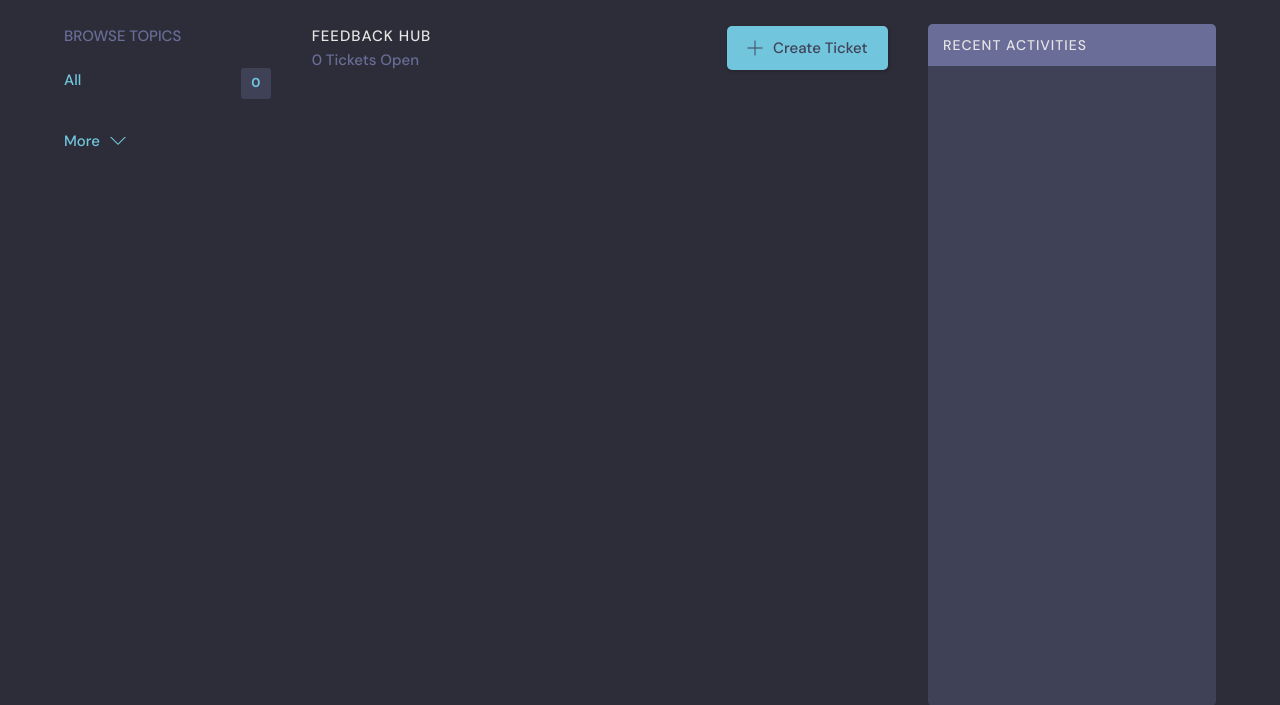
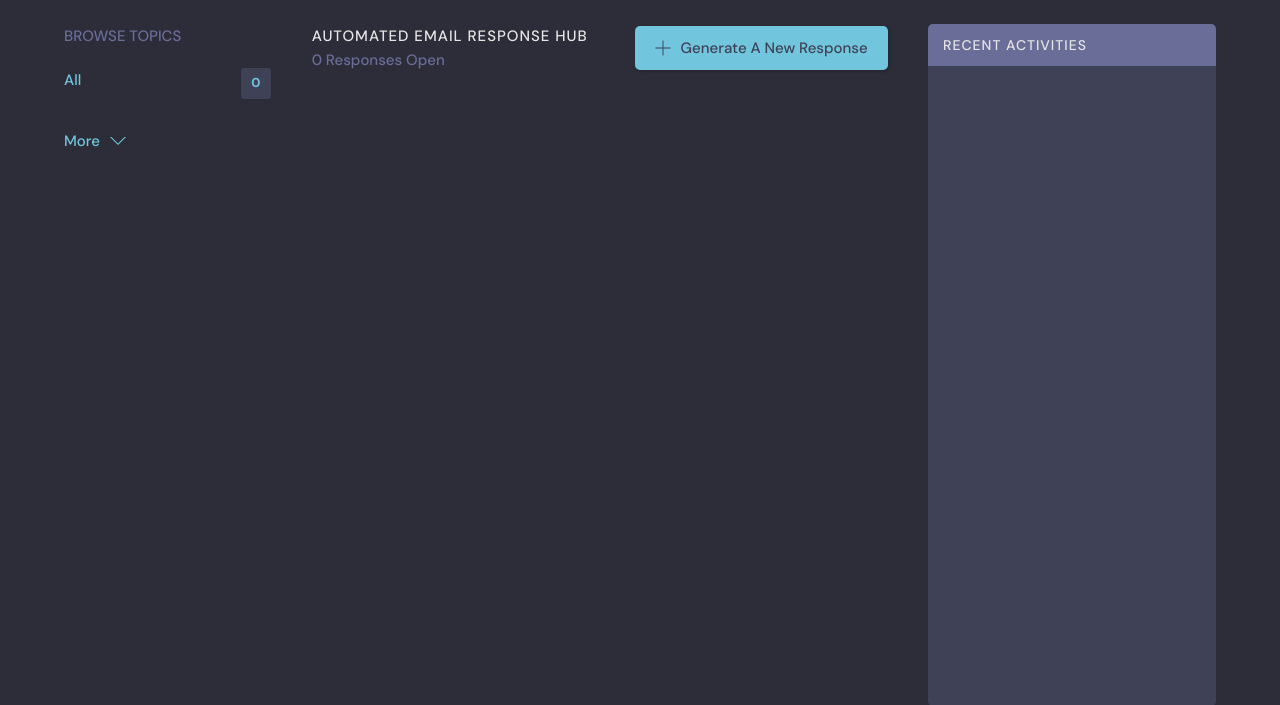
Before and after one commit to M3X1CO/Exchange, a Django app: page / in a window 1280 px wide. Shown: the part 76-781 px from the top of the page. Run offline with Django 5.2, Linux system fonts and the light colour scheme; data that the repository does not hold is empty.

Commit message:
Update home.html
changed the labels for some ui elements

```diff
--- a/base/templates/base/home.html
+++ b/base/templates/base/home.html
@@ -13,7 +13,7 @@
         <form action="{% url 'home' %}" method="GET"  class="header__search" enctype="multipart/form-data">
           <label>
             <svg version="1.1" xmlns="http://www.w3.org/2000/svg" width="32" height="32" viewBox="0 0 32 32">
-              <title>search</title>
+              <title>Search</title>
               <path
                 d="M32 30.586l-10.845-10.845c1.771-2.092 2.845-4.791 2.845-7.741 0-6.617-5.383-12-12-12s-12 5.383-12 12c0 6.617 5.383 12 12 12 2.949 0 5.649-1.074 7.741-2.845l10.845 10.845 1.414-1.414zM12 22c-5.514 0-10-4.486-10-10s4.486-10 10-10c5.514 0 10 4.486 10 10s-4.486 10-10 10z"
               ></path>
@@ -22,15 +22,15 @@
           </label>
         </form>
         <div class="mobile-menuItems">
-          <a class="btn btn--main btn--pill" href="{% url 'topics' %}">Browse Topics</a>
+          <a class="btn btn--main btn--pill" href="{% url 'topics' %}">Browse Emails</a>
           <a class="btn btn--main btn--pill" href="{% url 'activity' %}">Recent Activities</a>
         </div>
       </div>
 
       <div class="roomList__header">
         <div>
-          <h2>Feedback Hub</h2>
-          <p>{{room_count}} Tickets Open</p>
+          <h2>Automated Email Response Hub</h2>
+          <p>{{room_count}} Responses Open</p>
         </div>
         <a class="btn btn--main" href="{% url 'create-room' %}">
           <svg version="1.1" xmlns="http://www.w3.org/2000/svg" width="32" height="32" viewBox="0 0 32 32">
@@ -39,7 +39,7 @@
               d="M16.943 0.943h-1.885v14.115h-14.115v1.885h14.115v14.115h1.885v-14.115h14.115v-1.885h-14.115v-14.115z"
             ></path>
           </svg>
-          Create Ticket
+          Generate A New Response
         </a>
       </div>
 
```
